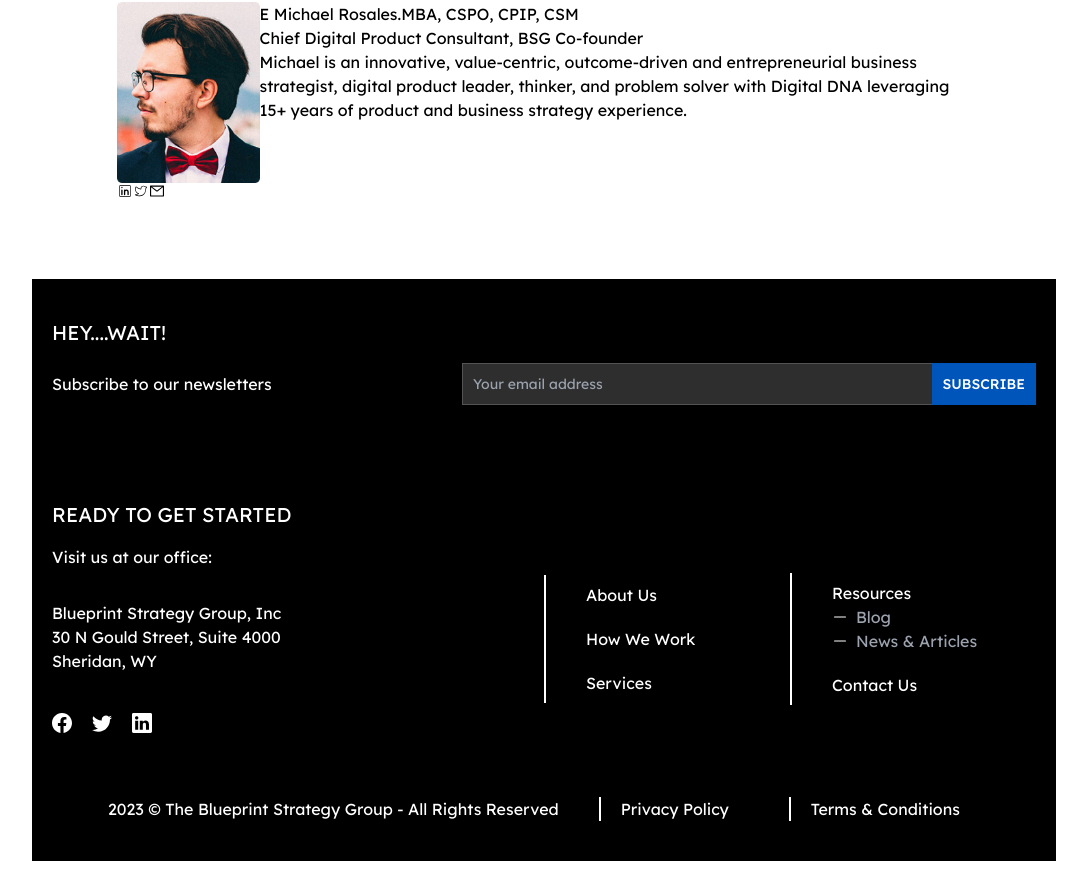
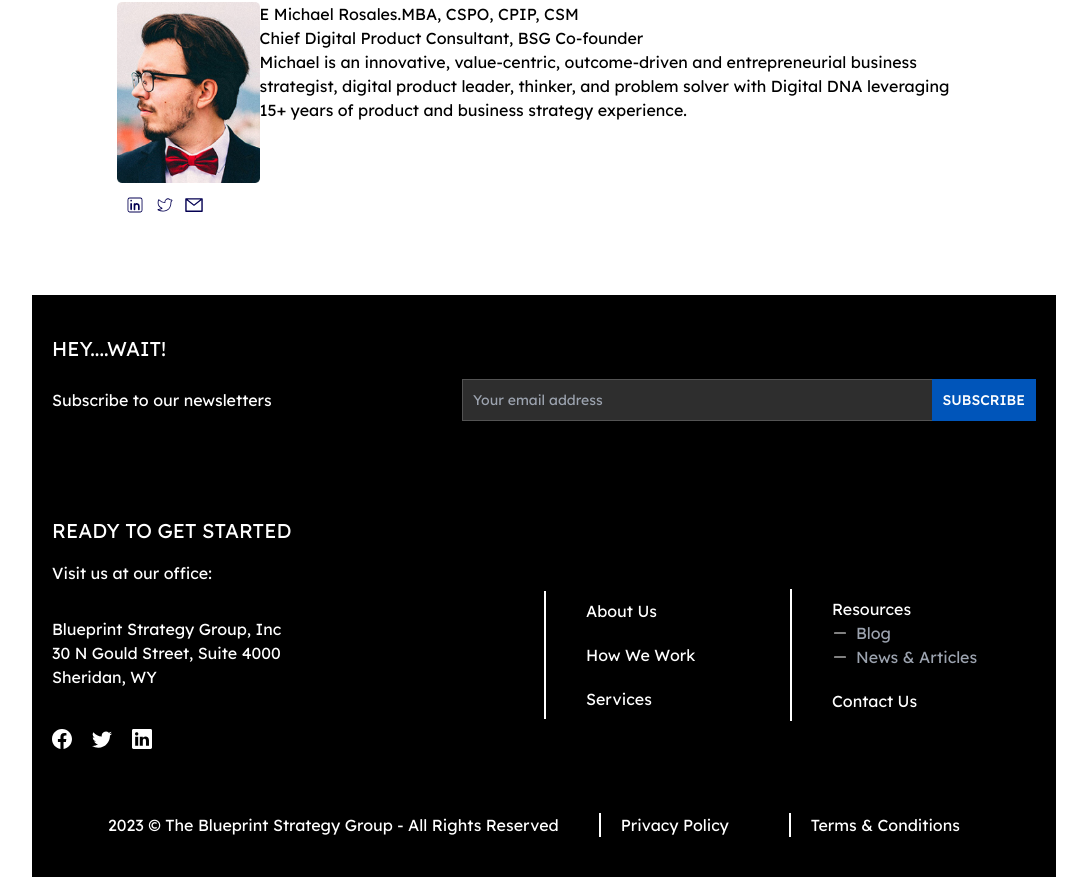
Before and after one commit to EdgarAmpiire/blueprints-web, a React (Create React App) app: page /about-us in a window 1280 px wide. Shown: the part 1238-2115 px from the top of the page, without its empty margins (96-1183 px from the left). Built offline with nearby package versions, Linux system fonts and the light colour scheme; what tw-elements would draw is missing.

Commit message:
about us - team section

```diff
--- a/src/features/aboutUs/components/Team.jsx
+++ b/src/features/aboutUs/components/Team.jsx
@@ -2,6 +2,7 @@ import React from "react";
 import user from "../../../assets/user.png";
 import { CiLinkedin, CiTwitter } from "react-icons/ci";
 import { AiOutlineMail } from "react-icons/ai";
+import { Link } from "react-router-dom";
 
 export const Team = () => {
   return (
@@ -18,10 +19,16 @@ export const Team = () => {
               <div>
                 <img src={user} alt="" />
               </div>
-              <div className="flex">
-                <CiLinkedin />
-                <CiTwitter />
-                <AiOutlineMail />
+              <div className="flex px-2 mt-3 w-8/12 items-center justify-between">
+                <Link to={"/"}>
+                  <CiLinkedin className="text-xl text-[#040052] cursor-pointer" />
+                </Link>
+                <Link to={"/"}>
+                  <CiTwitter className="text-xl text-[#040052] cursor-pointer" />
+                </Link>
+                <Link to={"/"}>
+                  <AiOutlineMail className="text-xl text-[#040052] cursor-pointer" />
+                </Link>
               </div>
             </div>
             <div className="w-10/12">
```
